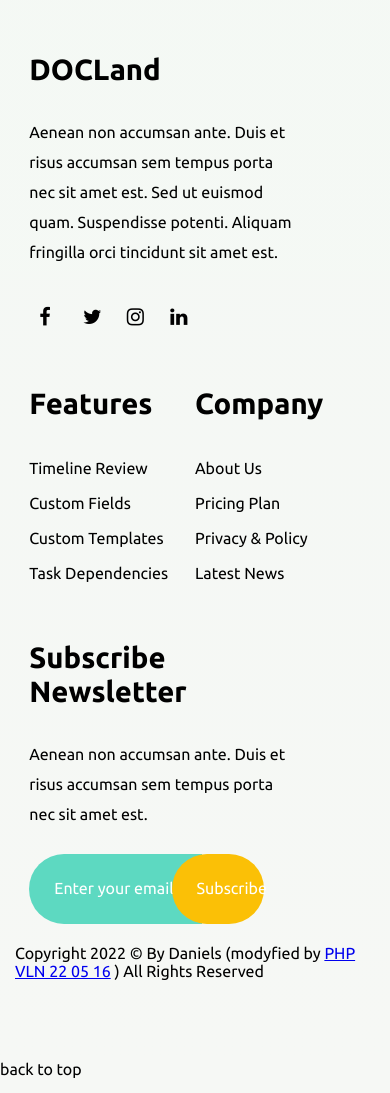
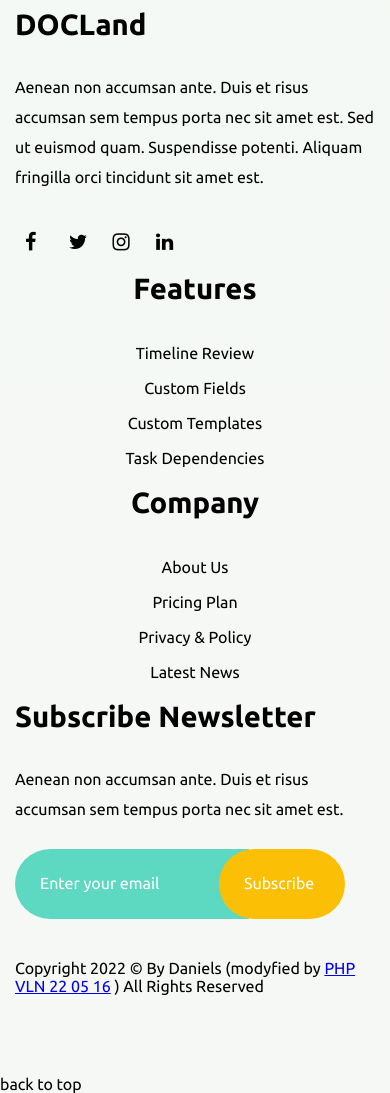
Before and after one commit to front-end-by-rimantas/37-grupe-portfolio-docland, a plain HTML site: page index.html in a window 390 px wide. Shown: the part 10218-11311 px from the top of the page. Drawn offline with Linux system fonts and the light colour scheme.

Commit message:
footer column

```diff
--- a/css/components/footer.css
+++ b/css/components/footer.css
@@ -1,5 +1,5 @@
 .footer1{
-width: 85%;
+width: 100%;
 height: 400px;
 margin:auto;
 
@@ -84,14 +84,52 @@ margin:auto;
     cursor: pointer;
 }
 
+.footer-center{
+    display: flex;
+    flex-direction: row;
+    align-items: center;
+    justify-content: center;
+
+}
+
+.copyr{
+margin-top: 50px;
+
+}
+
+@media only screen and (max-width: 546px){
+    .Docland{
+        width: 100%;
+        margin-top: 50px;
+    }
+    .Subscribe{
+        width: 100%;
+        margin-top:50px;
+    }
+    .footer-center{
+        display: flex;
+        flex-direction: column;
+        align-items: center;
+        justify-content: center;
+    }
+    .features{
+        margin: auto;
+        text-align: center;
+        width: 10%;
+        margin-top:50px;
+    }
+}
+
+
+
 @media only screen and (max-width: 800px) {
 
     .Docland{
-        width: 80%;
+        width: 100%;
         margin-top: 50px;
-
     }
     .features{
+        margin: auto;
         width:50%;
         margin-top:50px;
     }
@@ -105,15 +143,17 @@ margin:auto;
 
 @media only screen and (max-width: 1280px) {
     .Docland{
-        width: 80%;
+        width: 100%;
         margin-top: 50px;
     }
     .features{
-        width:50%;
+        margin:auto;
+        margin-left: 50px;
+        width: 40%;
         margin-top:50px;
     }
     .Subscribe{
-        width: 80%;
+        width: 100%;
         margin-top:50px;
     }
 
--- a/index.html
+++ b/index.html
@@ -485,10 +485,8 @@
 
 
 <footer class="container">
-
-    <div class="col-12">
-        <div class="footer1">
-            <div class="footerContentBlock Docland">
+    <div class="row footer-center">
+                <div class="col-12 col-lg-4 col-xxl-4 footerContentBlock Docland">
                     <div class="footerTitle">
                         <h3>DOCLand</h3>
                     </div>
@@ -503,8 +501,7 @@
                         <i class="fa fa-linkedin" aria-hidden="true"></i>
                     </div>
                 </div>
-
-            <div class="footerContentBlock features">
+            <div class="col-12 col-lg-2 col-xxl-2 footerContentBlock features">
                 <div class="footerTitle">
                     <h3>Features</h3>
                 </div>
@@ -516,7 +513,7 @@
                 </div>
             </div>
 
-            <div class="footerContentBlock features company">
+            <div class="col-12 col-lg-2 col-xxl-2 footerContentBlock features company">
                 <div class="footerTitle">
                     <h3>Company</h3>
                 </div>
@@ -529,7 +526,7 @@
             </div>
 
 
-            <div class="footerContentBlock Subscribe">
+            <div class="col-12 col-lg-4 col-xxl-4 footerContentBlock Subscribe">
                 <div class="footerTitle">
                     <h3>Subscribe Newsletter</h3>
                 </div>
@@ -544,11 +541,11 @@
                 </div>
             </div>
 
+
+
 </div>
-    </div>
-
     <div class="row">
-        <div class="col-12">Copyright 2022 &copy; By Daniels (modyfied by <a href="https://github.com/front-end-by-rimantas">PHP VLN 22 05 16</a> ) All Rights Reserved</div>
+        <div class="col-12 copyr">Copyright 2022 &copy; By Daniels (modyfied by <a href="https://github.com/front-end-by-rimantas">PHP VLN 22 05 16</a> ) All Rights Reserved</div>
     </div>
 </footer>
 <!--footer end-->
```
Lines whose indentation alone changed are shown as unchanged.
